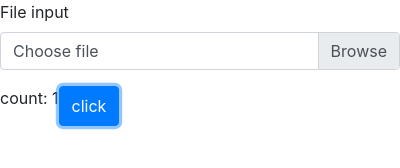
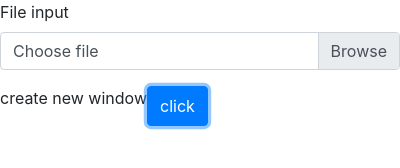
Before and after one commit to nsym7372/ElectronSample, an Electron app: page index.html in a window 400 px wide. Both pictures are taken after a click on the button "click". Drawn offline with nearby package versions, Linux system fonts and the light colour scheme; no server answers.

Commit message:
nodeIntegration利用

```diff
--- a/index.html
+++ b/index.html
@@ -24,11 +24,29 @@
       </div>
       <div class="row">
         <p id="msg">hello world</p>
-        <button class="btn btn-primary" onclick="doAction();">click</button>
+        <button class="btn btn-primary" onclick="doit();">click</button>
       </div>
     </div>
 
     <script>
+      const remote = require("electron");
+      const { BrowserWindow } = remote.remote;
+
+      function doit() {
+        let win = new BrowserWindow({
+          width: 400,
+          height: 300,
+          webPreferences: {
+            nodeIntegration: true,
+            enableRemoteModule: true,
+            // contextIsolation: true,
+          },
+        });
+        win.webContents.openDevTools();
+        win.loadFile("index.html");
+        document.querySelector("#msg").textContent = "create new window";
+      }
+
       var counter = 0;
       function doAction() {
         let p = document.querySelector("#msg");
```
Also changed, not shown: index.js (+5 -5 lines).
